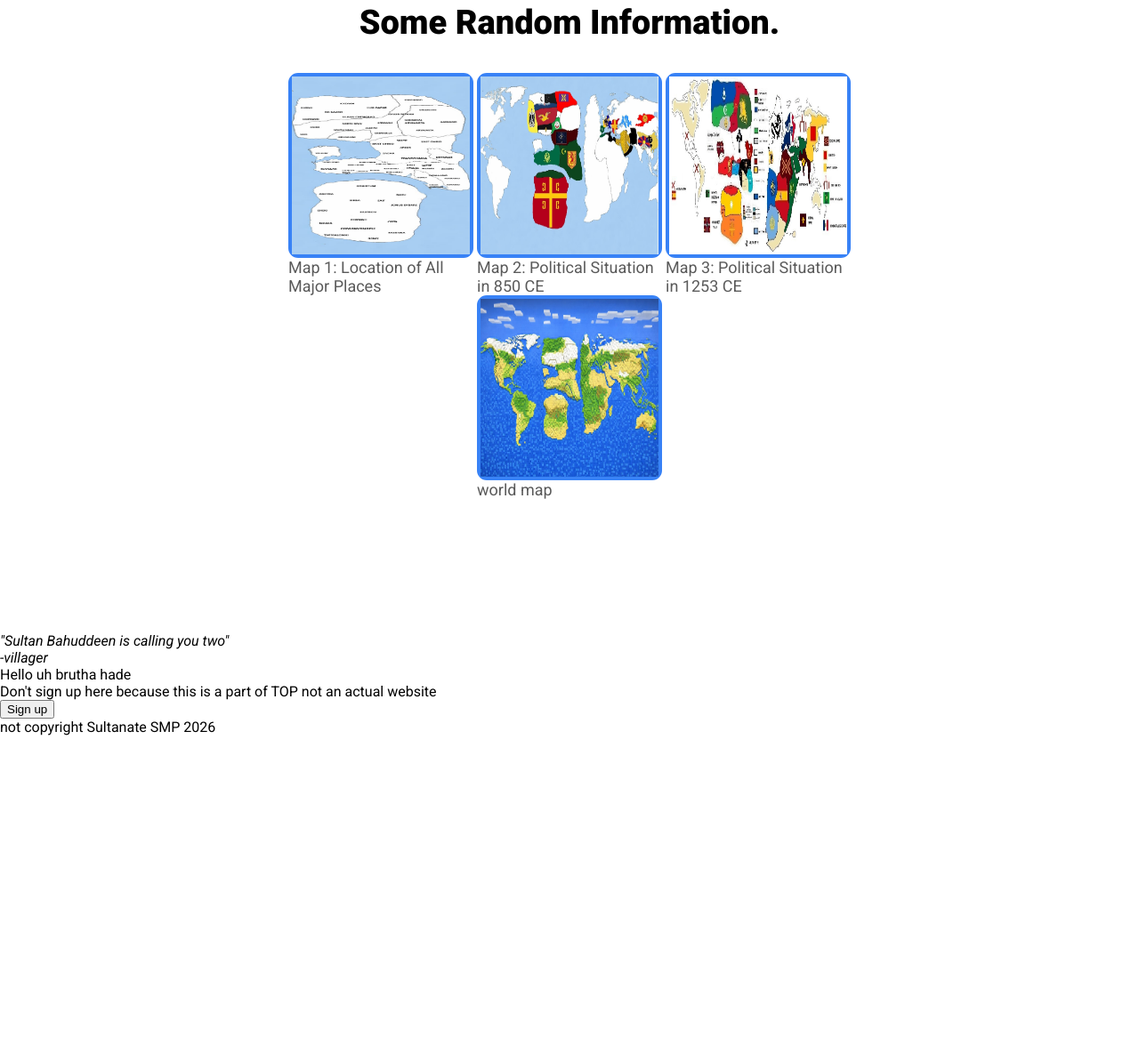
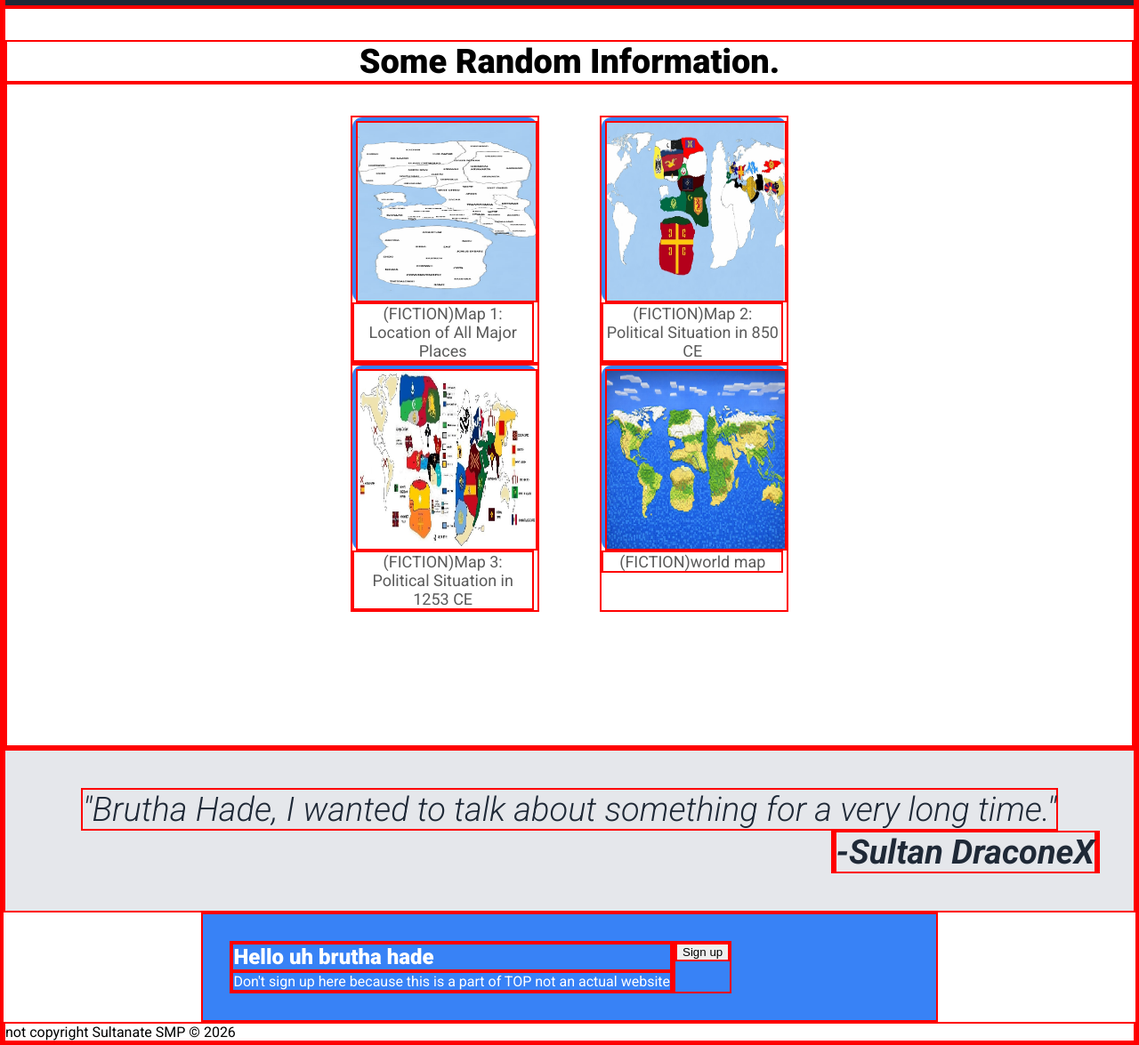
Before and after one commit to IF2290/landing-page, a plain HTML site: page index.html in a window 1280 px wide. Shown: the part 625-1800 px from the top of the page at 89% size. Before the commit the page ends 1452 px from the top, so only its background shows below. Drawn offline with Linux system fonts and the light colour scheme.

Commit message:
make third section partially

```diff
--- a/index.html
+++ b/index.html
@@ -12,7 +12,7 @@
      <div class="hero">
         <div class="header">
             <div class="logo">
-                Sultanate-Smp
+                Alamgiraft
             </div>
             <div class="links">
                 <ul>
@@ -42,51 +42,53 @@
         <div class="random-img">
            <div class="bigs">
             <div class="lils">
-            <img class="small-img" src="./img/map1.jpeg" alt="Map 1: Location of All Major Places">
+            <img class="small-img" src="./img/map1.jpeg" alt="(FICTION)Map 1: Location of All Major Places">
             </div>
             <div class="lils-2">
-            Map 1: Location of All Major Places
+            (FICTION)Map 1: Location of All Major Places
             </div>
            </div>
            <div class="bigs">
             <div class="lils">
-            <img class="small-img" src="./img/map2.jpeg" alt="Map 2: Political Situation in 850 CE">
+            <img class="small-img" src="./img/map2.jpeg" alt="(FICTION)Map 2: Political Situation in 850 CE">
             </div>
             <div class="lils-2">
-            Map 2: Political Situation in 850 CE
+            (FICTION)Map 2: Political Situation in 850 CE
             </div>
            </div>
            <div class="bigs">
             <div class="lils">
-            <img class="small-img" src="./img/map3.jpeg" alt="Map 3: Political Situation in 1253 CE">
+            <img class="small-img" src="./img/map3.jpeg" alt="(FICTION)Map 3: Political Situation in 1253 CE">
             </div>
             <div class="lils-2">
-            Map 3: Political Situation in 1253 CE
+            (FICTION)Map 3: Political Situation in 1253 CE
             </div>
            </div>
            <div class="bigs">
             <div class="lils">
-            <img src="./img/sult-4.jpeg" alt="world map" class="small-img">
+            <img src="./img/sult-4.jpeg" alt="(FICTION)world map" class="small-img">
             </div>
             <div class="lils-2">
-            world map
+            (FICTION)world map
             </div>
            </div>
         </div>
     </div>
     <div class="quote">
-        <div class="beback">
-        <em>"Sultan Bahuddeen is calling you two"</em>
-        </div>
-        <div class="by"><em>-villager</em></div>
+        <em>"Brutha Hade, I wanted to talk about something for a very long time."</em>
+        <div class="by"><strong><em>-Sultan DraconeX</em></div></strong></div>
     </div>
     <div class="call">
+       <div class="LHS">
         <div class="big-call">Hello uh brutha hade</div>
         <div class="lil-call">Don't sign up here because this is a part of TOP not an actual website</div>
+       </div>
+       <div class="RHS">
         <button class="lil-button">Sign up</button>
+       </div>
     </div>
     <div class="footer">
-        not copyright Sultanate SMP 2026
+        not copyright Sultanate SMP &copy; 2026
     </div>
     </body>
 </html>
--- a/style.css
+++ b/style.css
@@ -1,6 +1,8 @@
 
 /* Don't think tht oh i named tht part main hero so it must be called main hero i just named these */
-
+*{
+    border: 2px solid red;
+}
 body{
     display: flex;
     flex-direction: column;
@@ -103,4 +105,33 @@ h2{
     width: 200px;
     color: #5a5a5a;
     font-size: 18px;
+    text-align: center;
 }
+.quote{
+    display: flex;
+    background-color: #E5E7EB;
+    color: #1F2937;
+    font-weight: 300;
+    font-size: 38px;
+    flex-direction: column;
+    justify-content: center;
+    align-items: center;
+    height: 180px;
+    flex-shrink: 1;
+    padding: 0 3%;
+}
+.by{
+    align-self: flex-end;
+}
+.call{
+    background-color: #3882F6;
+    color: white;
+    display: flex;
+    padding: 30px;
+    width: 60%;
+    align-self: center;
+}
+.big-call{
+    font-weight: 900;
+    font-size: 24px;
+}
```
